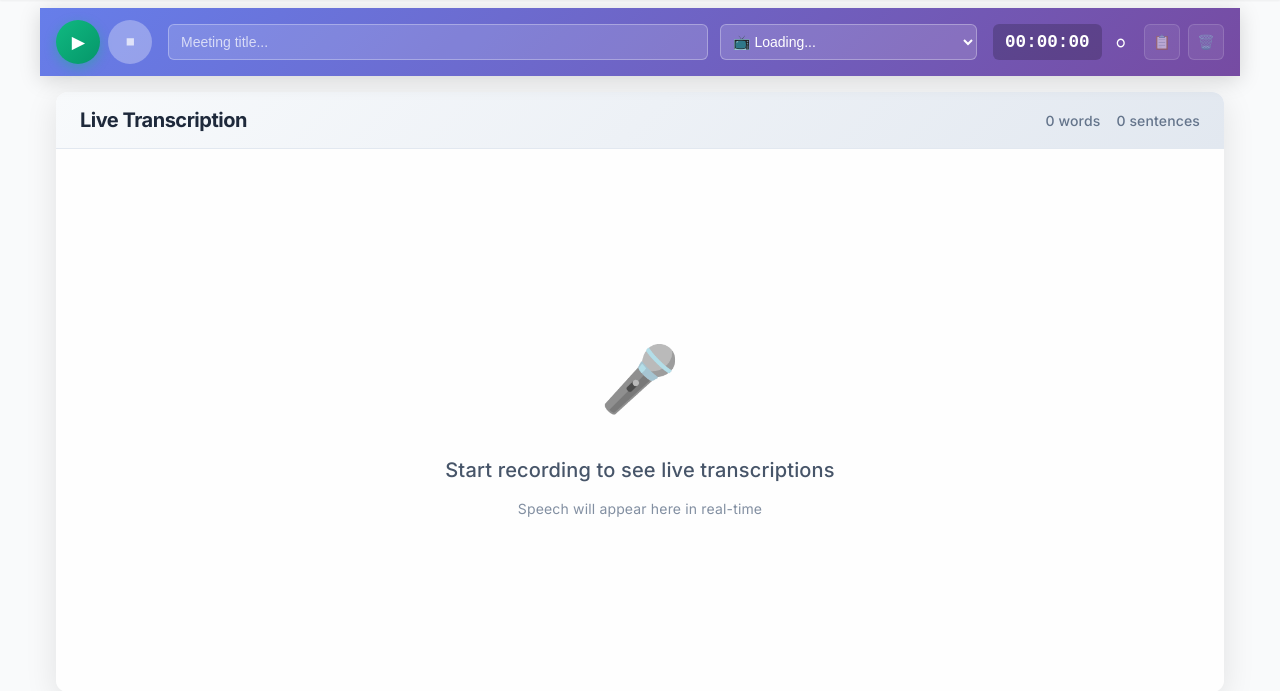
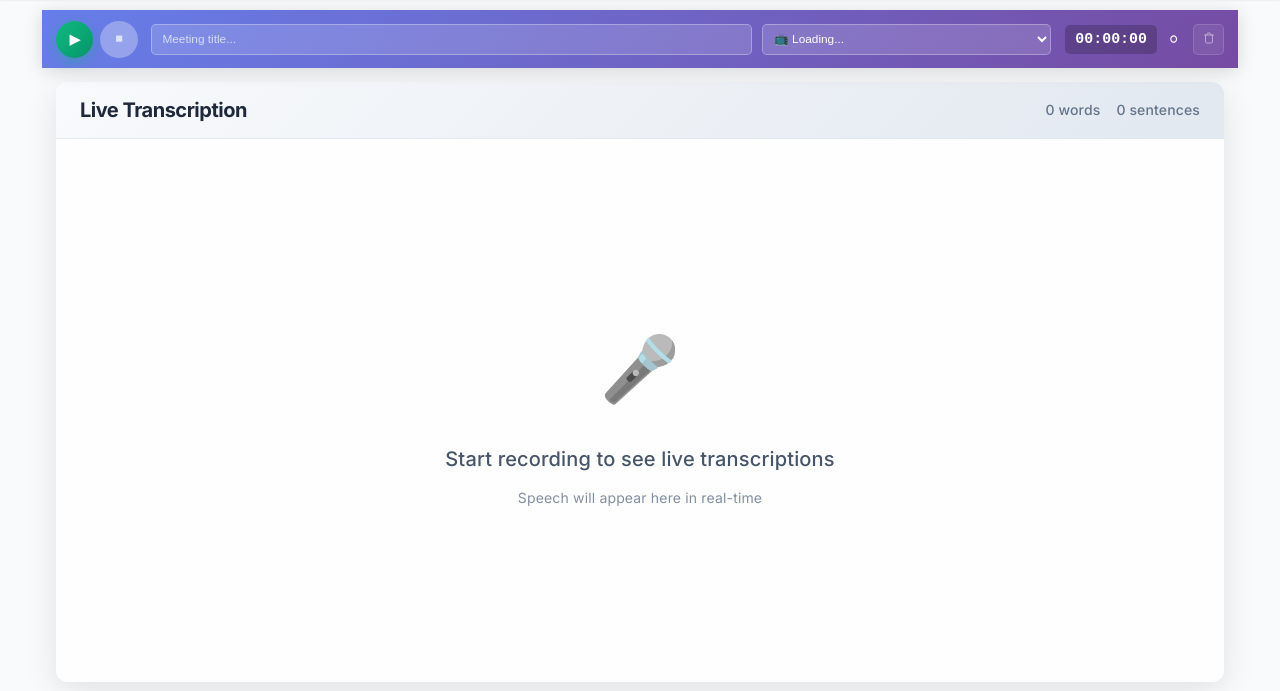
Before and after one commit to dev-svk-flbs/fyemeetrec, a Flask app: page /record in a window 1280 px wide. Shown: the part 60-751 px from the top of the page. Run offline with Flask 3, Linux system fonts and the light colour scheme; a user stored in the database is signed in; some libraries are stand-ins or nearby versions.

Commit message:
minor ui fixes

```diff
--- a/templates/record.html
+++ b/templates/record.html
@@ -35,11 +35,12 @@
 
         <!-- Actions -->
         <div class="actions">
-            <button class="btn-copy" id="copyBtn" onclick="copyTranscript()" title="Copy All Transcriptions" disabled>
-                📋
-            </button>
             <button class="btn-clear" id="clearBtn" onclick="clearTranscript()" title="Clear Transcriptions" disabled>
-                🗑️
+                <svg width="12" height="12" viewBox="0 0 24 24" fill="none" stroke="currentColor" stroke-width="2" stroke-linecap="round" stroke-linejoin="round">
+                    <path d="M3 6h18"/>
+                    <path d="M19 6v14c0 1-1 2-2 2H7c-1 0-2-1-2-2V6"/>
+                    <path d="M8 6V4c0-1 1-2 2-2h4c0 1 1 2 2 2v2"/>
+                </svg>
             </button>
         </div>
     </div>
@@ -83,32 +84,32 @@
         z-index: 100;
         background: linear-gradient(135deg, #667eea 0%, #764ba2 100%);
         color: white;
-        box-shadow: 0 4px 20px rgba(0, 0, 0, 0.15);
-        margin: -1rem -1rem 1rem -1rem;
-        padding: 0.75rem 1rem;
+        box-shadow: 0 3.4px 17px rgba(0, 0, 0, 0.15);
+        margin: -0.85rem -0.85rem 0.85rem -0.85rem;
+        padding: 0.64rem 0.85rem;
     }
 
     .control-row {
         display: flex;
         align-items: center;
-        gap: 1rem;
+        gap: 0.85rem;
         flex-wrap: nowrap;
     }
 
     /* Record Controls - Ultra Compact */
     .record-controls {
         display: flex;
-        gap: 0.5rem;
+        gap: 0.425rem;
         flex-shrink: 0;
     }
 
     .btn-play, .btn-stop {
-        width: 44px;
-        height: 44px;
+        width: 37.4px;
+        height: 37.4px;
         border-radius: 50%;
         border: none;
         cursor: pointer;
-        font-size: 16px;
+        font-size: 13.6px;
         font-weight: bold;
         transition: all 0.2s ease;
         display: flex;
@@ -150,7 +151,7 @@
     .meeting-info {
         flex: 1;
         display: flex;
-        gap: 0.75rem;
+        gap: 0.64rem;
         min-width: 0;
     }
 
@@ -158,11 +159,11 @@
         flex: 2;
         background: rgba(255, 255, 255, 0.15);
         border: 1px solid rgba(255, 255, 255, 0.3);
-        border-radius: 6px;
-        padding: 0.5rem 0.75rem;
+        border-radius: 5.1px;
+        padding: 0.425rem 0.64rem;
         color: white;
-        font-size: 0.875rem;
-        min-width: 120px;
+        font-size: 0.74rem;
+        min-width: 102px;
     }
 
     .title-input::placeholder {
@@ -177,17 +178,17 @@
 
     .monitor-selector {
         flex: 1;
-        min-width: 100px;
+        min-width: 85px;
     }
 
     .monitor-select {
         width: 100%;
         background: rgba(255, 255, 255, 0.15);
         border: 1px solid rgba(255, 255, 255, 0.3);
-        border-radius: 6px;
-        padding: 0.5rem;
+        border-radius: 5.1px;
+        padding: 0.425rem;
         color: white;
-        font-size: 0.875rem;
+        font-size: 0.74rem;
         cursor: pointer;
     }
 
@@ -200,42 +201,42 @@
     .status-info {
         display: flex;
         align-items: center;
-        gap: 0.75rem;
+        gap: 0.64rem;
         flex-shrink: 0;
     }
 
     .timer {
         font-family: 'Courier New', monospace;
-        font-size: 1.1rem;
+        font-size: 0.935rem;
         font-weight: bold;
         background: rgba(0, 0, 0, 0.2);
-        padding: 0.5rem 0.75rem;
-        border-radius: 6px;
-        min-width: 80px;
+        padding: 0.425rem 0.64rem;
+        border-radius: 5.1px;
+        min-width: 68px;
         text-align: center;
     }
 
     .status-dot {
-        font-size: 1.2rem;
+        font-size: 1.02rem;
         cursor: help;
     }
 
     /* Actions */
     .actions {
         display: flex;
-        gap: 0.5rem;
+        gap: 0.425rem;
         flex-shrink: 0;
     }
 
     .btn-copy, .btn-clear {
-        width: 36px;
-        height: 36px;
-        border-radius: 6px;
+        width: 30.6px;
+        height: 30.6px;
+        border-radius: 5.1px;
         border: 1px solid rgba(255, 255, 255, 0.3);
         background: rgba(255, 255, 255, 0.15);
         color: white;
         cursor: pointer;
-        font-size: 14px;
+        font-size: 11.9px;
         transition: all 0.2s ease;
     }
 
@@ -595,12 +596,13 @@
     }
 
     function updateUI() {
+        console.log('updateUI called - isRecording:', isRecording, 'transcriptContent length:', transcriptContent ? transcriptContent.length : 0);
+
         const startBtn = document.getElementById('startBtn');
         const stopBtn = document.getElementById('stopBtn');
         const titleInput = document.getElementById('recordingTitle');
         const monitorSelect = document.getElementById('monitorSelect');
         const statusDot = document.getElementById('statusDot');
-        const copyBtn = document.getElementById('copyBtn');
         const clearBtn = document.getElementById('clearBtn');
 
         if (isRecording) {
@@ -611,7 +613,6 @@
             statusDot.textContent = '🔴';
             statusDot.className = 'status-dot recording-pulse';
             statusDot.title = 'Recording in progress';
-            copyBtn.disabled = false;
             clearBtn.disabled = false;
         } else {
             startBtn.disabled = false;
@@ -621,7 +622,6 @@
             statusDot.textContent = transcriptContent ? '✅' : '⚪';
             statusDot.className = 'status-dot';
             statusDot.title = transcriptContent ? 'Recording completed' : 'Ready to record';
-            copyBtn.disabled = !transcriptContent;
             clearBtn.disabled = !transcriptContent;
         }
     }
@@ -773,37 +774,7 @@
         }
     }
 
-    function copyTranscript() {
-        const textContent = transcriptContent.replace(/<[^>]*>/g, '').trim();
 
-        if (!textContent) {
-            alert('No transcription to copy');
-            return;
-        }
-
-        navigator.clipboard.writeText(textContent).then(() => {
-            // Visual feedback
-            const btn = document.getElementById('copyBtn');
-            const originalText = btn.textContent;
-            btn.textContent = '✅';
-            btn.style.background = 'rgba(16, 185, 129, 0.3)';
-
-            setTimeout(() => {
-                btn.textContent = originalText;
-                btn.style.background = '';
-            }, 1500);
-        }).catch(err => {
-            // Fallback for older browsers
-            const textArea = document.createElement('textarea');
-            textArea.value = textContent;
-            document.body.appendChild(textArea);
-            textArea.select();
-            document.execCommand('copy');
-            document.body.removeChild(textArea);
-
-            alert('Transcription copied to clipboard!');
-        });
-    }
 
     function clearTranscript() {
         if (isRecording) {
```
Also changed, not shown: other parts of templates/record.html (+20 -17 lines), templates/dashboard.html (+115 -17 lines), templates/recordings.html (+24 -13 lines), instance/recordings.db, recordings/meeting_20251022_214226_thumb.jpg (added).
